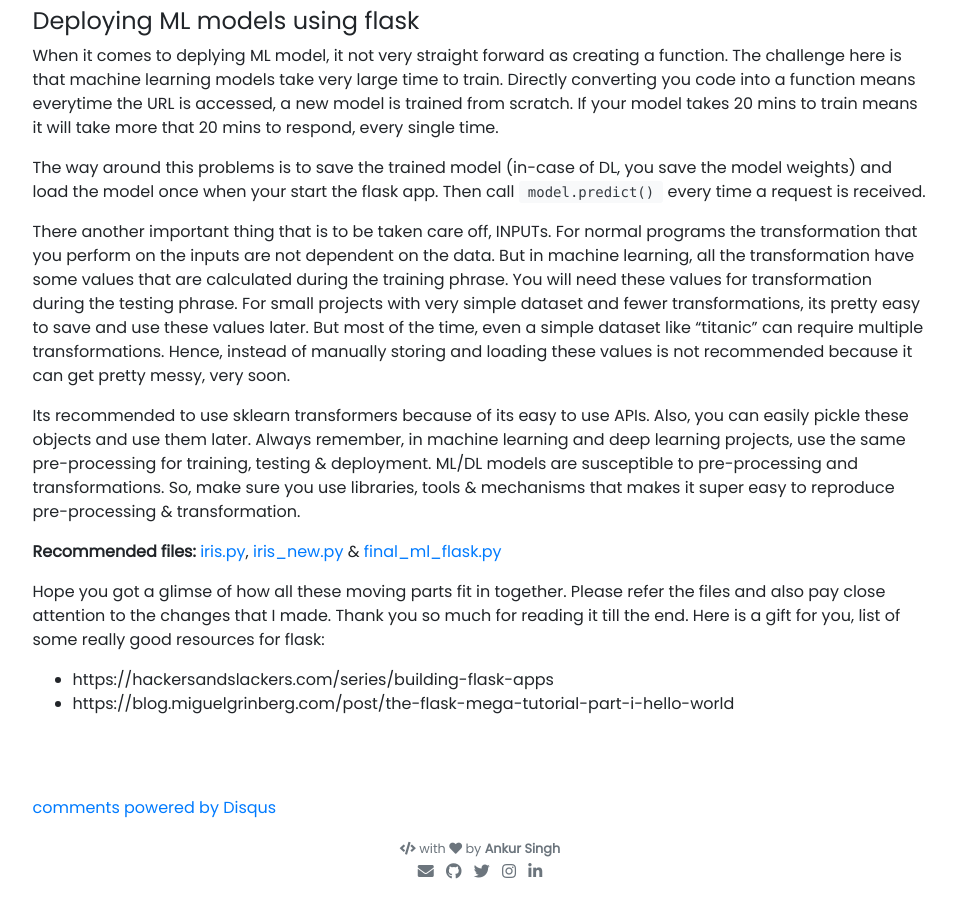
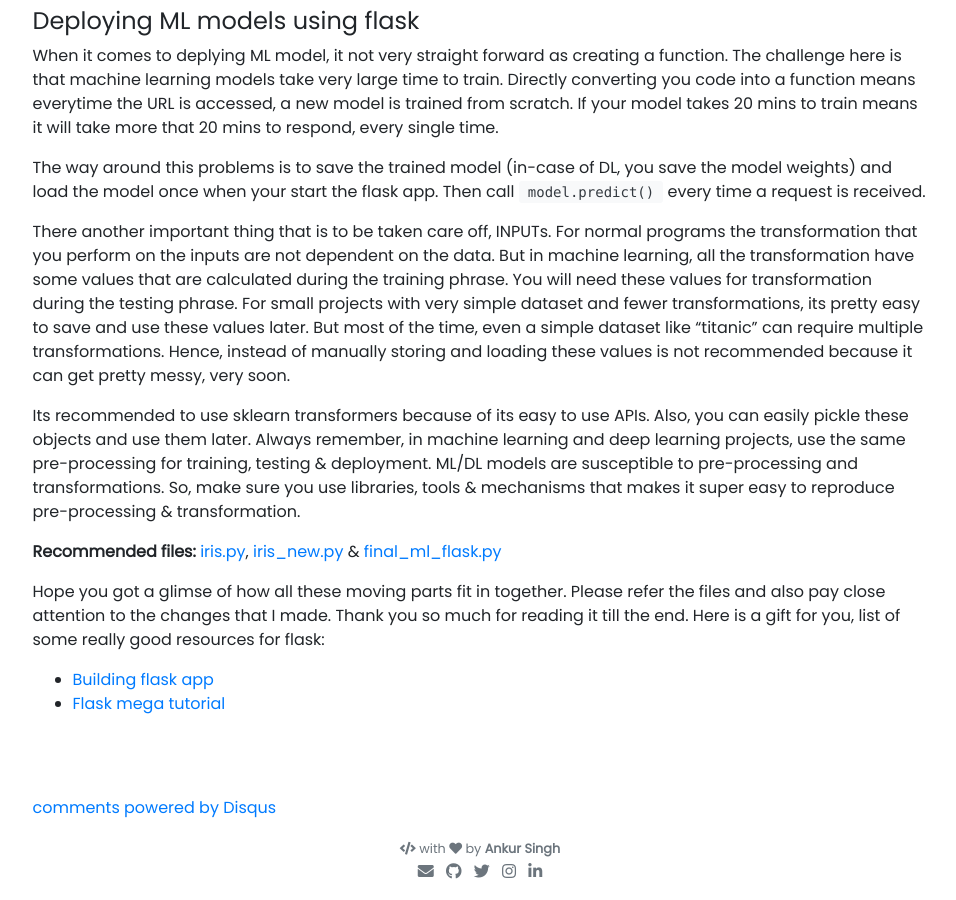
Before and after one commit to Ankur-singh/Ankur-singh.github.io, a Jekyll site: the page built from _posts/2020-01-29-Deploying-ML-models-with-flask.md, in a window 1280 px wide and 900 px high, scrolled down 3451 px. Shown: the whole window, without its empty margins (160-1116 px from the left). Built offline with Jekyll 4.4.1, drawn with Linux system fonts in a browser that asks for light colours; nearby versions of some CDN libraries; our own code applies the rules of GitHub Pages for plain Markdown files; comment, search, counter and statistics services are not loaded; some of the changed lines change nothing that is shown.

Commit message:
made links

```diff
--- a/_posts/2020-01-29-Deploying-ML-models-with-flask.md
+++ b/_posts/2020-01-29-Deploying-ML-models-with-flask.md
@@ -155,8 +155,8 @@ Its recommended to use sklearn transformers because of its easy to use APIs. Als
 
 
 Hope you got a glimse of how all these moving parts fit in together. Please refer the files and also pay close attention to the changes that I made. Thank you so much for reading it till the end. Here is a gift for you, list of some really good resources for flask:
-- https://hackersandslackers.com/series/building-flask-apps
-- https://blog.miguelgrinberg.com/post/the-flask-mega-tutorial-part-i-hello-world
+- [Building flask app](https://hackersandslackers.com/series/building-flask-apps)
+- [Flask mega tutorial](https://blog.miguelgrinberg.com/post/the-flask-mega-tutorial-part-i-hello-world)
 
 <br>
 <br>
```
